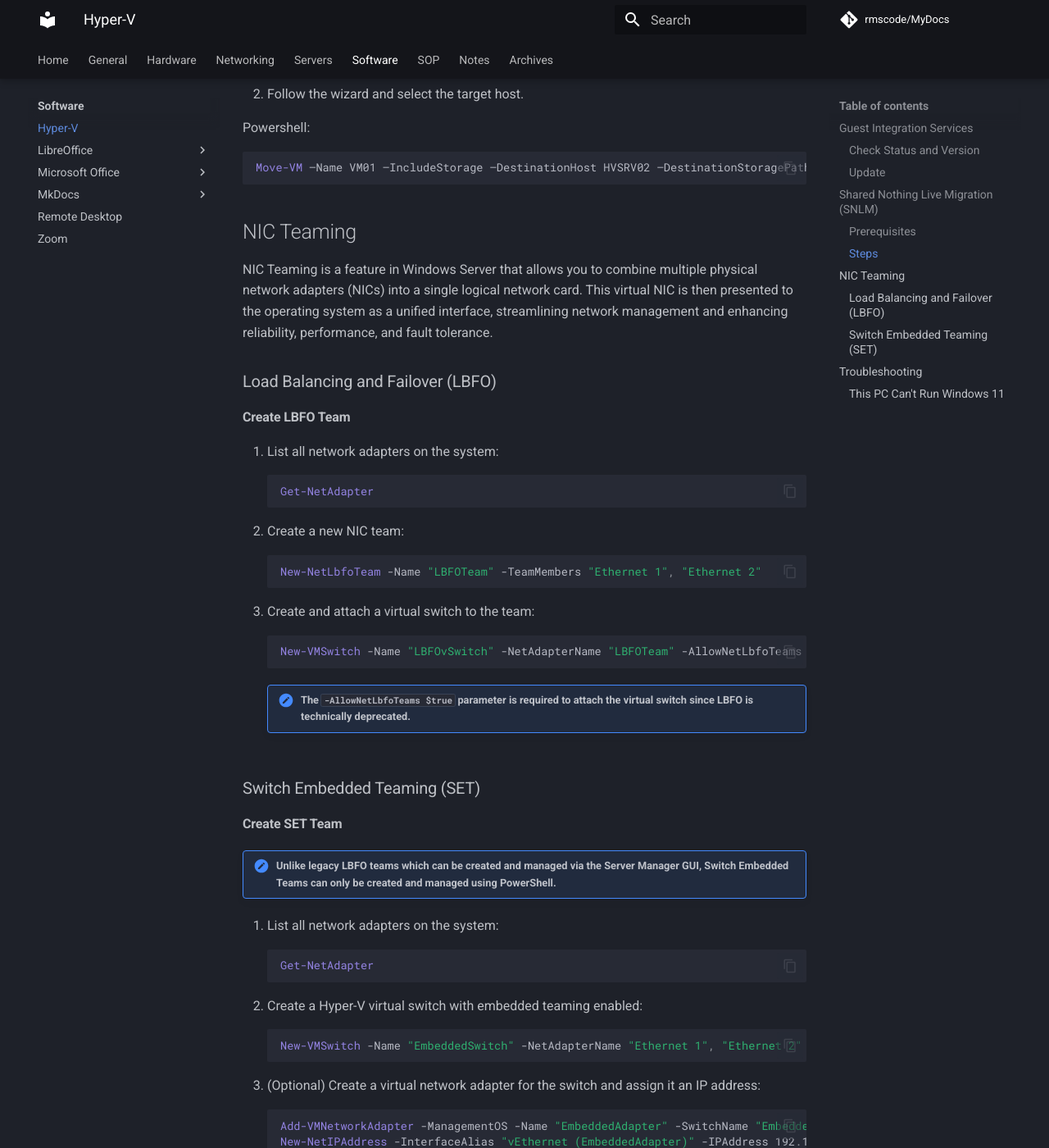
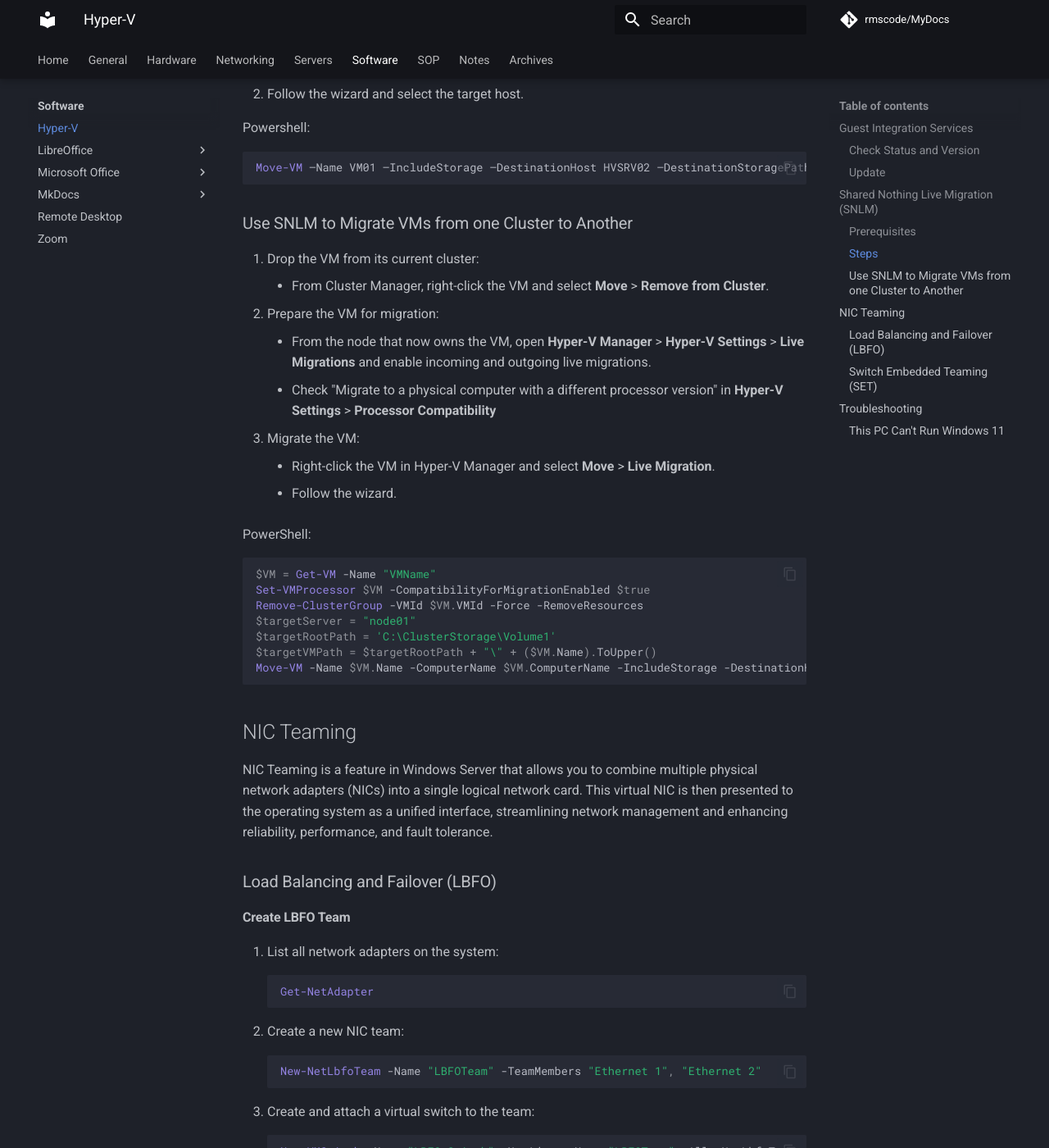
Before and after one commit to rmscode/binary-garden, an MkDocs documentation site: the page built from docs/software/hyper-v.md, in a window 1280 px wide and 1400 px high, scrolled down 1580 px. Shown: the whole window at 82% size. Built offline with MkDocs 1.6.1 and Material for MkDocs 9.7.7, drawn with Linux system fonts in a browser that asks for light colours; comment, search, counter and statistics services are not loaded; some of the changed text lies outside the part shown.

Commit message:
Docs: Add steps to use SNLM between different clusters

````diff
--- a/docs/software/hyper-v.md
+++ b/docs/software/hyper-v.md
@@ -52,6 +52,29 @@
 Move-VM –Name VM01 –IncludeStorage –DestinationHost HVSRV02 –DestinationStoragePath D:\Hyper-V\
 ```
 
+### Use SNLM to Migrate VMs from one Cluster to Another
+
+1. Drop the VM from its current cluster:
+    - From Cluster Manager, right-click the VM and select **Move** > **Remove from Cluster**.
+2. Prepare the VM for migration:</br>
+    - From the node that now owns the VM, open **Hyper-V Manager** > **Hyper-V Settings** > **Live Migrations** and enable incoming and outgoing live migrations.
+    - Check "Migrate to a physical computer with a different processor version" in **Hyper-V Settings** > **Processor Compatibility**
+3. Migrate the VM:
+    - Right-click the VM in Hyper-V Manager and select **Move** > **Live Migration**.
+    - Follow the wizard.
+
+PowerShell:
+
+```powershell
+$VM = Get-VM -Name "VMName"
+Set-VMProcessor $VM -CompatibilityForMigrationEnabled $true
+Remove-ClusterGroup -VMId $VM.VMId -Force -RemoveResources
+$targetServer = "node01"
+$targetRootPath = 'C:\ClusterStorage\Volume1'
+$targetVMPath = $targetRootPath + "\" + ($VM.Name).ToUpper()
+Move-VM -Name $VM.Name -ComputerName $VM.ComputerName -IncludeStorage -DestinationHost $targetServer -DestinationStoragePath $targetVMPath
+```
+
 ## NIC Teaming
 
 NIC Teaming is a feature in Windows Server that allows you to combine multiple physical network adapters (NICs) into a single logical network card. This virtual NIC is then presented to the operating system as a unified interface, streamlining network management and enhancing reliability, performance, and fault tolerance.
@@ -79,7 +102,7 @@
 
 #### Create SET Team
 
-!!! note "Unlike legacy LBFO teams which can be created and  managed via the Server Manager GUI, Switch Embedded Teams can only be created and managed using PowerShell."
+!!! note "Unlike legacy LBFO teams which can be created and managed via the Server Manager GUI, Switch Embedded Teams can only be created and managed using PowerShell."
 
 1. List all network adapters on the system:
         ```powershell
````
Also changed, not shown: other parts of docs/software/hyper-v.md (+1 -1 lines).
